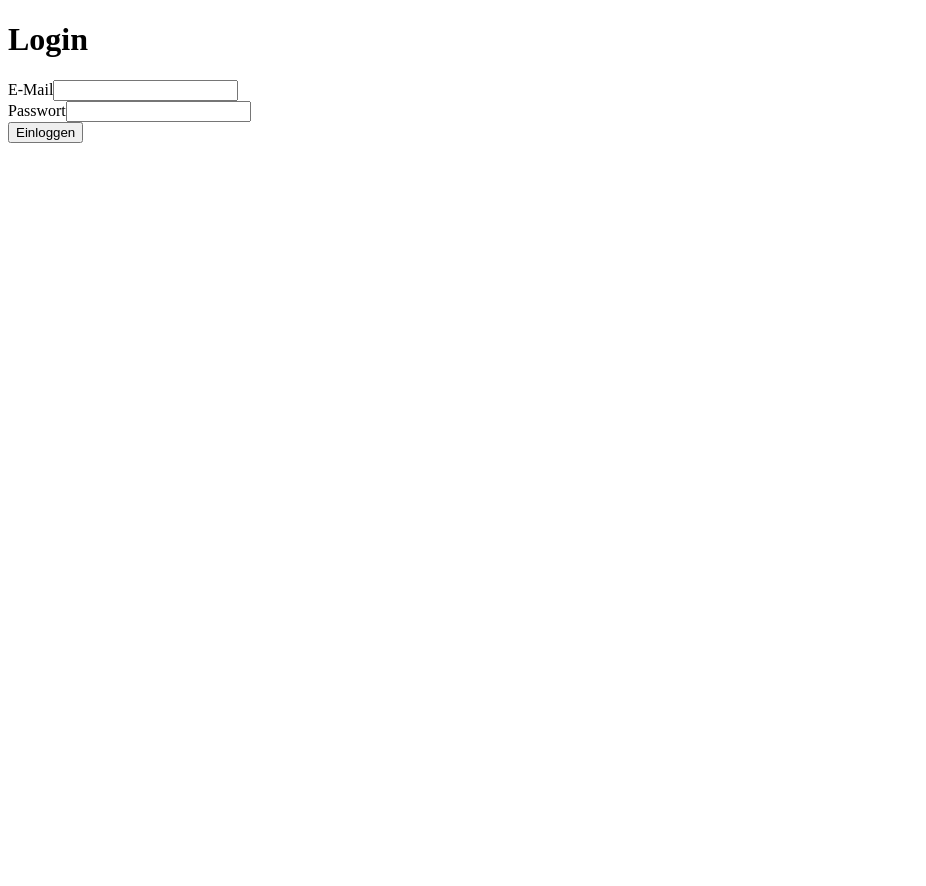
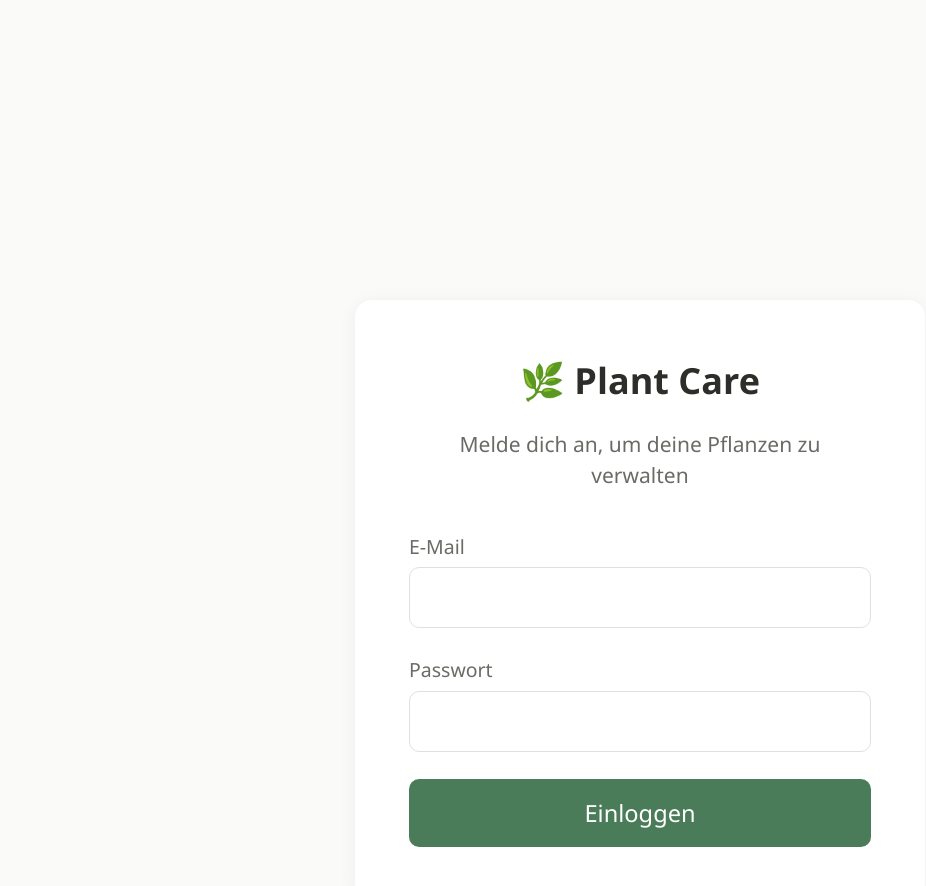
Before and after one commit to Bagin-w/plant-care-app, an Angular app in the folder frontend/: page /login in a window 1280 px wide. Shown: the top 886 px of the page, without its empty margins (0-926 px from the left). Before the commit the page ends 800 px from the top, so only its background shows below. Built offline with nearby package versions, Linux system fonts and the light colour scheme.

Commit message:
-Added Styling

```diff
--- a/frontend/src/app/features/auth/login/login.css
+++ b/frontend/src/app/features/auth/login/login.css
@@ -0,0 +1,64 @@
+.auth-page {
+  display: flex;
+  align-items: center;
+  justify-content: center;
+  min-height: 100vh;
+  padding: var(--spacing-md);
+}
+
+.auth-card {
+  background-color: var(--color-surface);
+  border-radius: var(--radius-md);
+  padding: var(--spacing-xl);
+  width: 100%;
+  max-width: 380px;
+  box-shadow: 0 2px 12px rgba(0, 0, 0, 0.06);
+}
+
+.auth-card h1 {
+  text-align: center;
+  font-size: 24px;
+  margin-bottom: 4px;
+}
+
+.auth-subtitle {
+  text-align: center;
+  color: var(--color-text-muted);
+  font-size: 14px;
+  margin-bottom: var(--spacing-lg);
+}
+
+.form-group {
+  margin-bottom: var(--spacing-md);
+}
+
+.form-group label {
+  display: block;
+  font-size: 13px;
+  font-weight: 500;
+  margin-bottom: 4px;
+  color: var(--color-text-muted);
+}
+
+.btn-full {
+  width: 100%;
+  padding: 12px;
+}
+
+.error {
+  background-color: var(--color-error-bg);
+  color: var(--color-error);
+  padding: var(--spacing-sm) var(--spacing-md);
+  border-radius: var(--radius-sm);
+  font-size: 14px;
+  margin-bottom: var(--spacing-md);
+}
+
+.success {
+  background-color: var(--color-success-bg);
+  color: var(--color-success);
+  padding: var(--spacing-sm) var(--spacing-md);
+  border-radius: var(--radius-sm);
+  font-size: 14px;
+  margin-bottom: var(--spacing-md);
+}
--- a/frontend/src/app/features/auth/login/login.html
+++ b/frontend/src/app/features/auth/login/login.html
@@ -1,5 +1,7 @@
-<div class="login-container">
-  <h1>Login</h1>
+<div class="auth-page">
+  <div class="auth-card">
+    <h1>🌿 Plant Care</h1>
+    <p class="auth-subtitle">Melde dich an, um deine Pflanzen zu verwalten</p>
 
     <form (ngSubmit)="onSubmit()">
       <div class="form-group">
@@ -28,6 +30,7 @@
         <p class="error">{{ errorMessage() }}</p>
       }
 
-    <button type="submit">Einloggen</button>
+      <button type="submit" class="btn-full">Einloggen</button>
     </form>
   </div>
+</div>
--- a/frontend/src/app/features/plants/plant-detail/plant-detail.css
+++ b/frontend/src/app/features/plants/plant-detail/plant-detail.css
@@ -0,0 +1,144 @@
+.plant-detail-page {
+  max-width: 1100px;
+  margin: 0 auto;
+  padding: var(--spacing-xl) var(--spacing-md);
+}
+
+.detail-grid {
+  display: grid;
+  grid-template-columns: 1.3fr 1fr;
+  gap: var(--spacing-xl);
+  align-items: start;
+}
+
+.detail-main h1 {
+  font-size: 1.5rem;
+  margin-bottom: 0.25rem;
+}
+
+.detail-main > p {
+  color: var(--color-text-muted);
+  margin-bottom: var(--spacing-lg);
+}
+
+.detail-main h2,
+.detail-sidebar h2 {
+  font-size: 1.0625rem;
+  margin-top: var(--spacing-xl);
+  margin-bottom: var(--spacing-md);
+  padding-bottom: var(--spacing-sm);
+  border-bottom: 1px solid var(--color-border);
+}
+
+.detail-sidebar h2 {
+  margin-top: 0;
+}
+
+.empty-hint {
+  color: var(--color-text-muted);
+  font-style: italic;
+  font-size: 0.875rem;
+}
+
+.form-group {
+  margin-bottom: var(--spacing-md);
+}
+
+.form-group label {
+  display: block;
+  font-size: 0.8125rem;
+  font-weight: 500;
+  margin-bottom: 0.25rem;
+  color: var(--color-text-muted);
+}
+
+form button[type="submit"] {
+  margin-right: var(--spacing-sm);
+}
+
+form button[type="button"] {
+  background-color: transparent;
+  color: var(--color-text-muted);
+  border: 1px solid var(--color-border);
+}
+
+form button[type="button"]:hover {
+  background-color: var(--color-border);
+}
+
+.reminder-list {
+  list-style: none;
+  padding: 0;
+  margin: 0 0 var(--spacing-md) 0;
+  display: flex;
+  flex-direction: column;
+  gap: var(--spacing-sm);
+}
+
+.reminder-item {
+  background-color: var(--color-surface);
+  border-radius: var(--radius-sm);
+  padding: var(--spacing-md);
+  border-left: 3px solid var(--color-primary);
+  font-size: 0.875rem;
+}
+
+.reminder-item.inactive {
+  border-left-color: var(--color-border);
+  opacity: 0.6;
+}
+
+.reminder-item strong {
+  font-size: 0.9375rem;
+}
+
+.reminder-actions {
+  margin-top: var(--spacing-sm);
+  display: flex;
+  gap: var(--spacing-sm);
+}
+
+.reminder-actions button {
+  padding: 0.375rem 0.75rem;
+  font-size: 0.8125rem;
+}
+
+.new-reminder-form {
+  background-color: var(--color-surface);
+  border-radius: var(--radius-md);
+  padding: var(--spacing-md);
+  margin-top: var(--spacing-md);
+}
+
+@media (max-width: 50rem) {
+  .detail-grid {
+    grid-template-columns: 1fr;
+  }
+}
+
+.sidebar-header {
+  display: flex;
+  justify-content: space-between;
+  align-items: center;
+  margin-top: 0;
+  margin-bottom: var(--spacing-md);
+  padding-bottom: var(--spacing-sm);
+  border-bottom: 1px solid var(--color-border);
+}
+
+.sidebar-header h2 {
+  margin: 0;
+  padding: 0;
+  border: none;
+}
+
+.btn-small {
+  padding: 0.375rem 0.875rem;
+  font-size: 0.8125rem;
+}
+
+.reminder-scroll-box {
+  max-height: 30.2rem;
+  overflow-y: auto;
+  padding-right: 0.25rem;
+}
--- a/frontend/src/app/features/plants/plant-form/plant-form.css
+++ b/frontend/src/app/features/plants/plant-form/plant-form.css
@@ -0,0 +1,43 @@
+.form-page {
+  display: flex;
+  justify-content: center;
+  padding: var(--spacing-xl) var(--spacing-md);
+}
+
+.form-card {
+  background-color: var(--color-surface);
+  border-radius: var(--radius-md);
+  padding: var(--spacing-xl);
+  width: 100%;
+  max-width: 28rem;
+  box-shadow: 0 0.125rem 0.75rem rgba(0, 0, 0, 0.06);
+}
+
+.form-card h1 {
+  font-size: 1.375rem;
+  margin-bottom: var(--spacing-lg);
+}
+
+.form-group {
+  margin-bottom: var(--spacing-md);
+}
+
+.form-group label {
+  display: block;
+  font-size: 0.8125rem;
+  font-weight: 500;
+  margin-bottom: 0.25rem;
+  color: var(--color-text-muted);
+}
+
+.form-actions {
+  display: flex;
+  align-items: center;
+  gap: var(--spacing-md);
+  margin-top: var(--spacing-lg);
+}
+
+.btn-cancel-link {
+  color: var(--color-text-muted);
+  font-size: 0.875rem;
+}
--- a/frontend/src/app/features/plants/plant-form/plant-form.html
+++ b/frontend/src/app/features/plants/plant-form/plant-form.html
@@ -1,4 +1,5 @@
-<div class="plant-form-container">
+<div class="form-page">
+  <div class="form-card">
     <h1>Neue Pflanze anlegen</h1>
 
     <form (ngSubmit)="onSubmit()">
@@ -21,6 +22,10 @@
         <p class="error">{{ errorMessage() }}</p>
       }
 
+      <div class="form-actions">
         <button type="submit">Pflanze anlegen</button>
+        <a routerLink="/plants" class="btn-cancel-link">Abbrechen</a>
+      </div>
     </form>
   </div>
+</div>
--- a/frontend/src/app/features/plants/plant-form/plant-form.ts
+++ b/frontend/src/app/features/plants/plant-form/plant-form.ts
@@ -2,10 +2,11 @@ import { Component, signal } from '@angular/core';
 import { FormsModule } from '@angular/forms';
 import { Router } from '@angular/router';
 import { PlantService } from '../../../core/services/plant.service';
+import { RouterLink } from '@angular/router';
 
 @Component({
   selector: 'app-plant-form',
-  imports: [FormsModule],
+  imports: [FormsModule, RouterLink],
   templateUrl: './plant-form.html',
   styleUrl: './plant-form.css'
 })
--- a/frontend/src/app/features/plants/plant-list/plant-list.css
+++ b/frontend/src/app/features/plants/plant-list/plant-list.css
@@ -0,0 +1,91 @@
+.page-container {
+  max-width: 900px;
+  margin: 0 auto;
+  padding: var(--spacing-xl) var(--spacing-md);
+}
+
+.page-header {
+  display: flex;
+  justify-content: space-between;
+  align-items: center;
+  margin-bottom: var(--spacing-lg);
+  flex-wrap: wrap;
+  gap: var(--spacing-sm);
+}
+
+.page-header h1 {
+  font-size: 22px;
+}
+
+.btn-link {
+  background-color: var(--color-primary);
+  color: white;
+  padding: 10px 18px;
+  border-radius: var(--radius-sm);
+  font-size: 14px;
+  font-weight: 500;
+}
+
+.btn-link:hover {
+  background-color: var(--color-primary-dark);
+  text-decoration: none;
+}
+
+.empty-state {
+  text-align: center;
+  padding: var(--spacing-xl);
+  background-color: var(--color-surface);
+  border-radius: var(--radius-md);
+  color: var(--color-text-muted);
+}
+
+.empty-state p {
+  margin-bottom: var(--spacing-md);
+}
+
+.plant-grid {
+  display: grid;
+  grid-template-columns: repeat(auto-fill, minmax(14rem, 1fr));
+  gap: var(--spacing-lg);
+}
+
+.plant-card {
+  background-color: var(--color-surface);
+  border-radius: var(--radius-md);
+  padding: var(--spacing-md);
+  box-shadow: 0 1px 4px rgba(0, 0, 0, 0.05);
+  transition: box-shadow 0.15s ease;
+}
+
+.plant-card:hover {
+  box-shadow: 0 4px 12px rgba(0, 0, 0, 0.08);
+}
+
+.plant-card h3 {
+  margin-bottom: 4px;
+  font-size: 17px;
+}
+
+.plant-species {
+  color: var(--color-text-muted);
+  font-size: 14px;
+  margin: 4px 0;
+}
+
+.plant-location {
+  color: var(--color-text-muted);
+  font-size: 13px;
+  margin: 4px 0 var(--spacing-md) 0;
+}
+
+.btn-danger {
+  background-color: transparent;
+  color: var(--color-error);
+  border: 1px solid var(--color-error);
+  padding: 6px 14px;
+  font-size: 13px;
+}
+
+.btn-danger:hover {
+  background-color: var(--color-error-bg);
+}
--- a/frontend/src/app/features/plants/plant-list/plant-list.html
+++ b/frontend/src/app/features/plants/plant-list/plant-list.html
@@ -1,21 +1,27 @@
-<div class="plant-list-container">
-  <h1>Meine Pflanzen</h1>
-  <a routerLink="/plants/new">+ Neue Pflanze</a>
+<div class="page-container">
+  <div class="page-header">
+    <h1>🌿 Meine Pflanzen</h1>
+    <a routerLink="/plants/new" class="btn-link">+ Neue Pflanze</a>
+  </div>
+
   @if (errorMessage()) {
     <p class="error">{{ errorMessage() }}</p>
   }
 
   @if (plants().length === 0 && !errorMessage()) {
-    <p>Du hast noch keine Pflanzen angelegt.</p>
+    <div class="empty-state">
+      <p>Du hast noch keine Pflanzen angelegt.</p>
+      <a routerLink="/plants/new" class="btn-link">Erste Pflanze anlegen</a>
+    </div>
   }
 
   <div class="plant-grid">
     @for (plant of plants(); track plant.id) {
       <div class="plant-card">
         <h3><a [routerLink]="['/plants', plant.id]">{{ plant.nickname }}</a></h3>
-        <p>{{ plant.speciesName }}</p>
-        <p>{{ plant.location }}</p>
-        <button (click)="onDelete(plant.id)">Löschen</button>
+        <p class="plant-species">{{ plant.speciesName }}</p>
+        <p class="plant-location">📍 {{ plant.location }}</p>
+        <button (click)="onDelete(plant.id)" class="btn-danger">Löschen</button>
       </div>
     }
   </div>
--- a/frontend/src/styles.css
+++ b/frontend/src/styles.css
@@ -1 +1,86 @@
-/* You can add global styles to this file, and also import other style files */
+:root {
+  --color-primary: #4a7c59;
+  --color-primary-dark: #3a6147;
+  --color-primary-light: #e8f3ec;
+  --color-background: #fafaf8;
+  --color-surface: #ffffff;
+  --color-text: #2d2d2a;
+  --color-text-muted: #6b6b66;
+  --color-border: #e0e0db;
+  --color-error: #c0392b;
+  --color-error-bg: #fdecea;
+  --color-success: #27ae60;
+  --color-success-bg: #eafaf1;
+
+  --radius-sm: 0.375rem;
+  --radius-md: 0.625rem;
+  --spacing-sm: 0.5rem;
+  --spacing-md: 1rem;
+  --spacing-lg: 1.5rem;
+  --spacing-xl: 2rem;
+
+  --font-family: 'Segoe UI', system-ui, -apple-system, sans-serif;
+}
+
+html {
+  font-size: 18px;
+}
+
+* {
+  box-sizing: border-box;
+}
+
+body {
+  margin: 0;
+  font-family: var(--font-family);
+  background-color: var(--color-background);
+  color: var(--color-text);
+  line-height: 1.5;
+  zoom: 1.5;
+}
+
+h1, h2, h3 {
+  color: var(--color-text);
+  margin-top: 0;
+}
+
+button {
+  font-family: inherit;
+  cursor: pointer;
+  border: none;
+  border-radius: var(--radius-sm);
+  padding: 0.625rem 1.125rem;
+  font-size: 0.875rem;
+  font-weight: 500;
+  background-color: var(--color-primary);
+  color: white;
+  transition: background-color 0.15s ease;
+}
+
+button:hover {
+  background-color: var(--color-primary-dark);
+}
+
+input, select, textarea {
+  font-family: inherit;
+  font-size: 0.875rem;
+  padding: 0.5rem 0.75rem;
+  border: 1px solid var(--color-border);
+  border-radius: var(--radius-sm);
+  background-color: var(--color-surface);
+  width: 100%;
+}
+
+input:focus, select:focus, textarea:focus {
+  outline: none;
+  border-color: var(--color-primary);
+}
+
+a {
+  color: var(--color-primary);
+  text-decoration: none;
+}
+
+a:hover {
+  text-decoration: underline;
+}
```
Also changed, not shown: frontend/src/app/features/plants/plant-detail/plant-detail.html (+36 -131 lines). Lines whose indentation alone changed are shown as unchanged.
